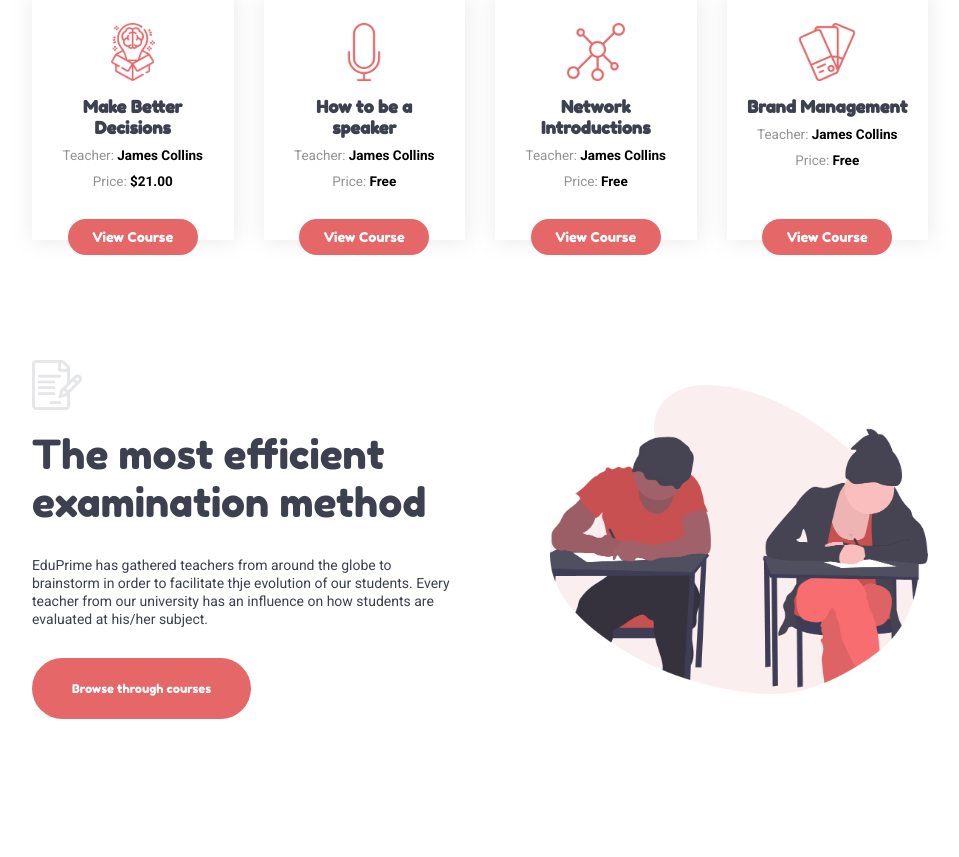
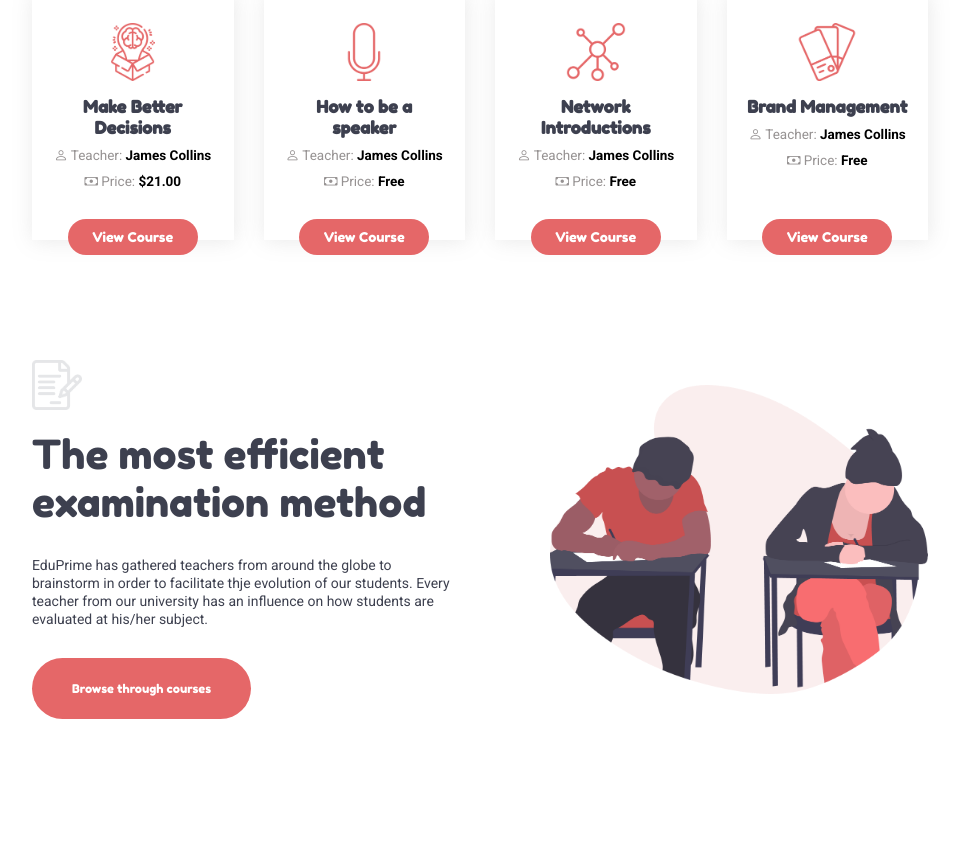
Before and after one commit to zhLisha/proj-html-vuejs, a Vue app: page / in a window 1280 px wide. Shown: the part 3760-4617 px from the top of the page, without its empty margins (160-1119 px from the left). Built offline with nearby package versions, Linux system fonts and the light colour scheme.

Commit message:
Added icons to section 4's cards

```diff
--- a/src/components/Each Section/SectionFour.vue
+++ b/src/components/Each Section/SectionFour.vue
@@ -24,12 +24,12 @@
 
                     <!-- Teacher Assigned -->
                     <div class="teacher-assigned">
-                        <span>Teacher: </span>
+                        <span> <i class="bi bi-person"></i> Teacher: </span>
                         <span>{{course.teacher}}</span>
                     </div>
 
                     <div class="price-course">
-                        <span>Price: </span>
+                        <span><i class="bi bi-cash"></i> Price: </span>
                         <span>{{course.price}}</span>
                     </div>
 
```
